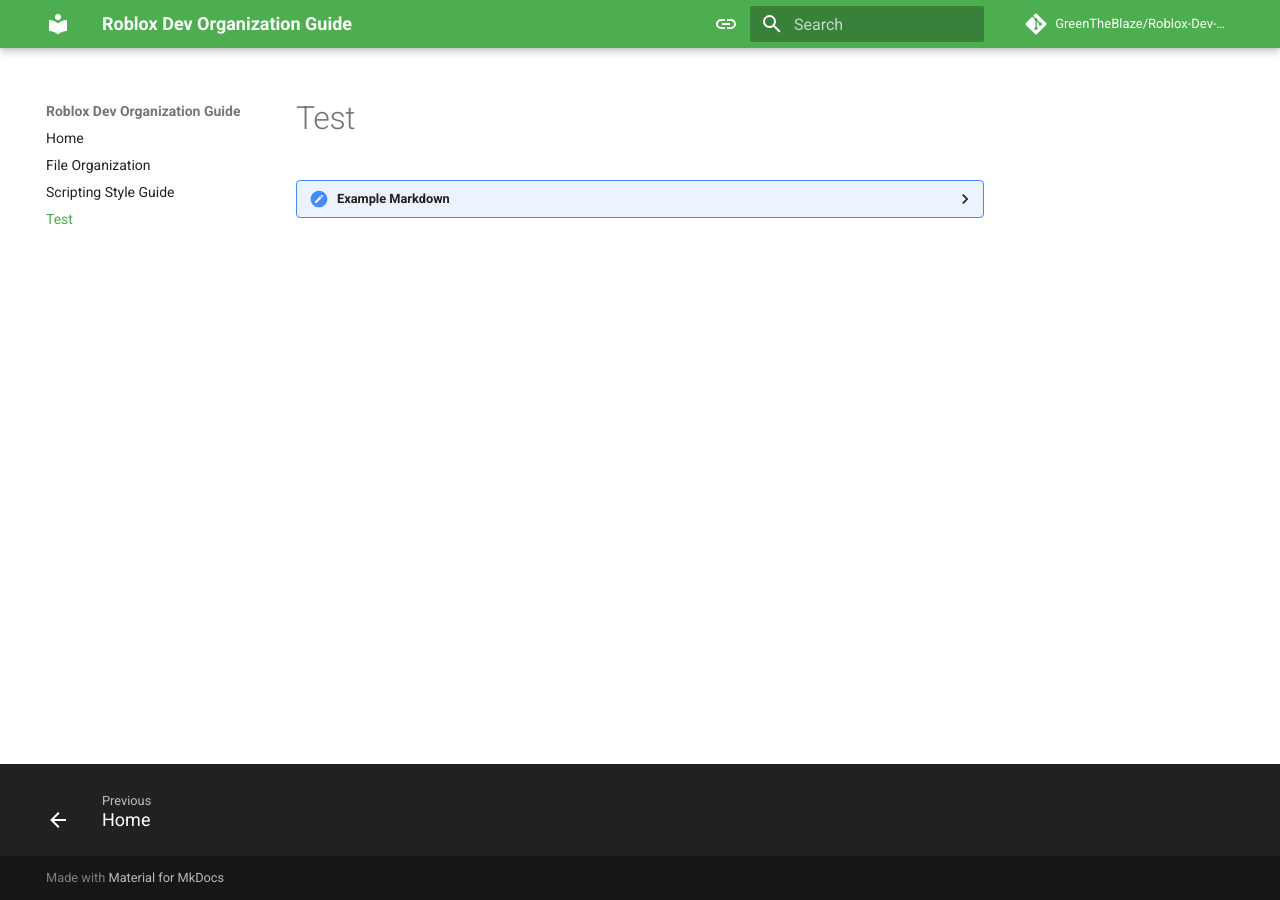
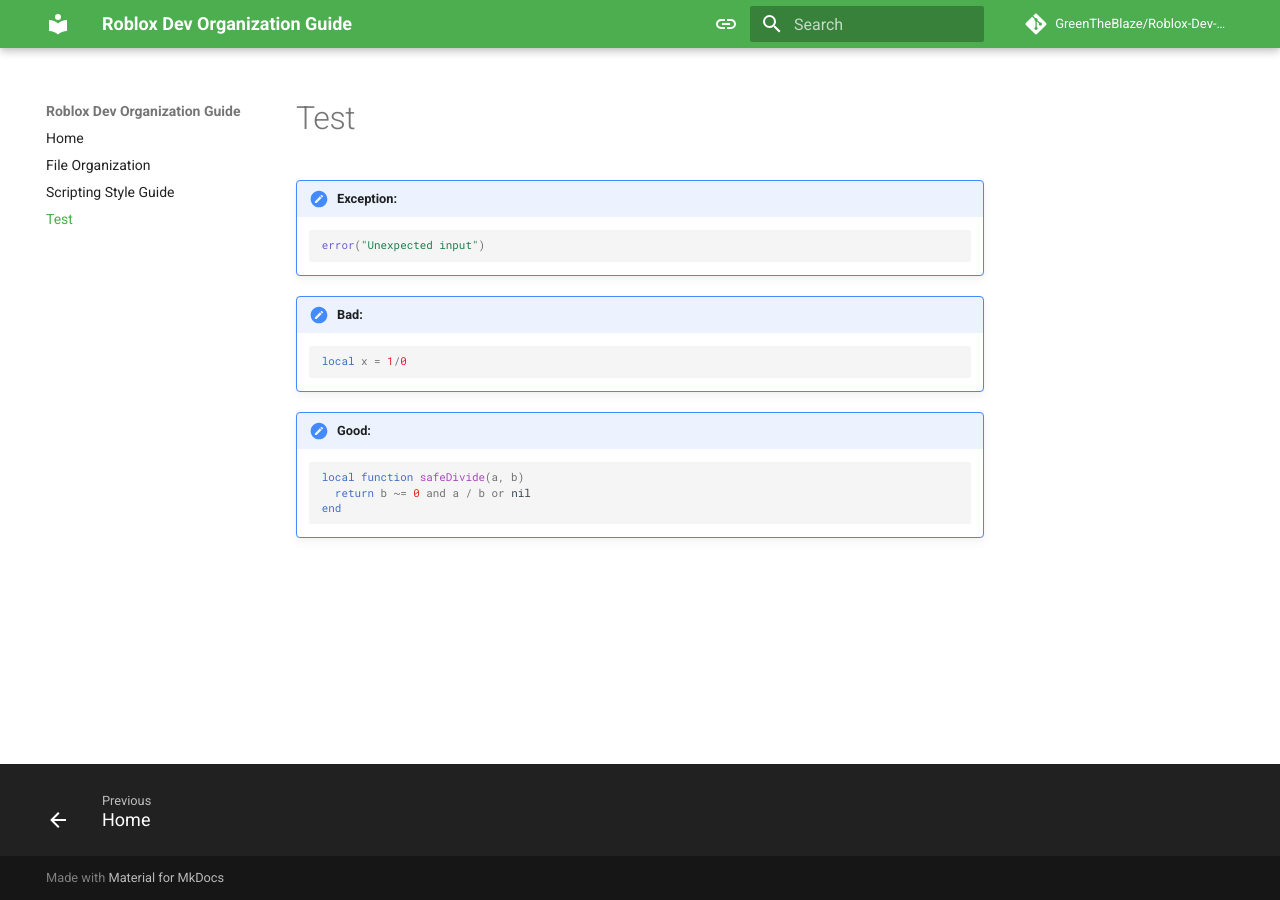
Before and after one commit to GreenTheBlaze/Roblox-Dev-Organization-Guide, an MkDocs documentation site: the page built from docs/test-code.md, in a window 1280 px wide. Built offline with MkDocs 1.6.1 and Material for MkDocs 9.7.7, drawn with Linux system fonts in a browser that asks for light colours; comment, search, counter and statistics services are not loaded.

Commit message:
Update test-code.md

````diff
--- a/docs/test-code.md
+++ b/docs/test-code.md
@@ -1 +1,16 @@
-<details> <summary>Example Markdown</summary> <pre> ```html <div class="code-block exception"> <div class="code-label">Exception:</div> <pre><code>error("Unexpected input")</code></pre> </div> <div class="code-block bad"> <div class="code-label">Bad:</div> <pre><code>local x = 1/0</code></pre> </div> <div class="code-block good"> <div class="code-label">Good:</div> <pre><code>local function safeDivide(a, b) return b ~= 0 and a / b or nil end</code></pre> </div> ``` </pre>
+!!! exception "Exception:"
+    ```lua
+    error("Unexpected input")
+    ```
+
+!!! bad "Bad:"
+    ```lua
+    local x = 1/0
+    ```
+
+!!! good "Good:"
+    ```lua
+    local function safeDivide(a, b)
+      return b ~= 0 and a / b or nil
+    end
+    ```
````
